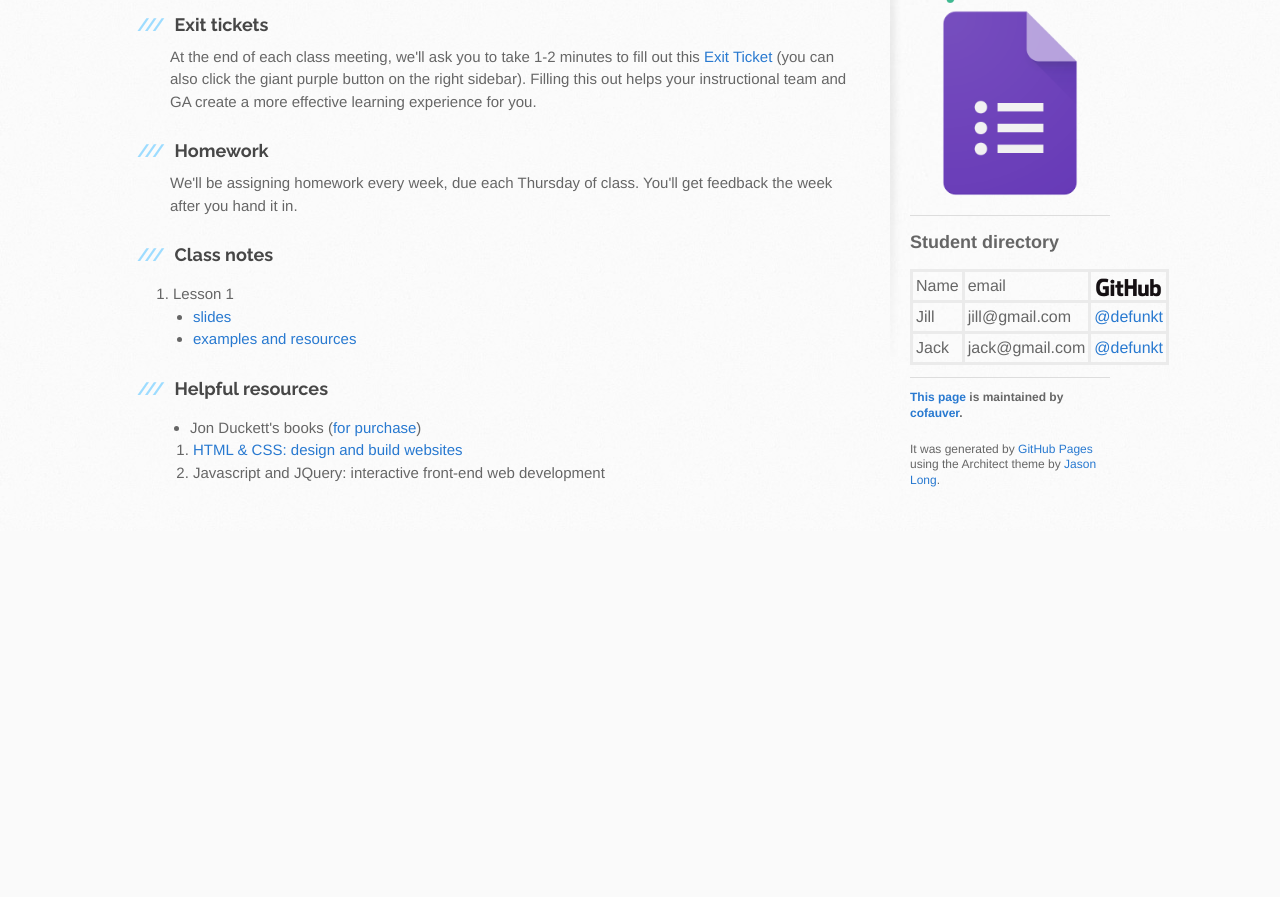
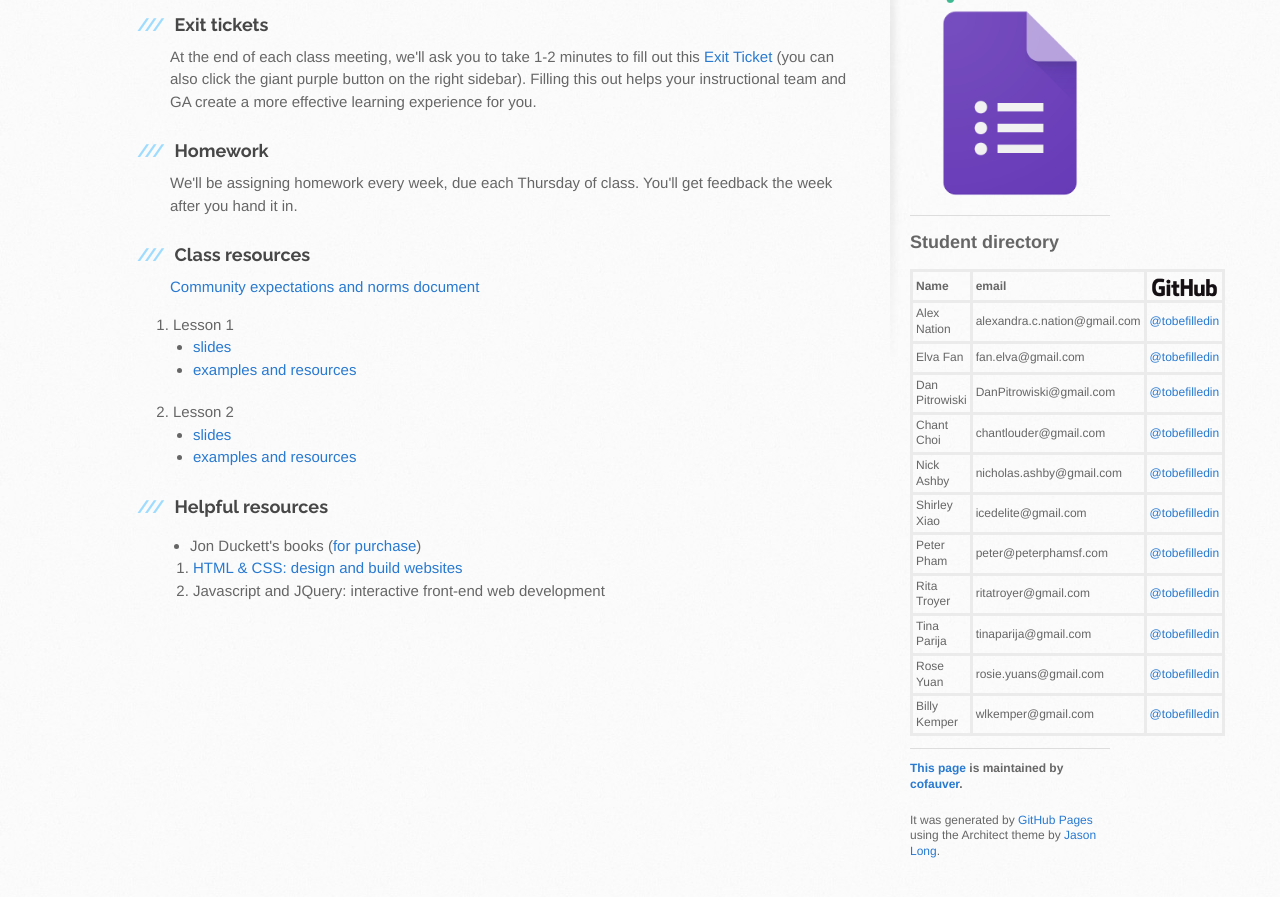
Before and after one commit to cofauver/fewd40, a plain HTML site: page index.html in a window 1280 px wide. Shown: the part 379-1276 px from the top of the page. Before the commit the page ends 910 px from the top, so only its background shows below. Drawn offline with Linux system fonts and the light colour scheme.

Commit message:
adding content from this class as well as necessary materials for the next class

```diff
--- a/index.html
+++ b/index.html
@@ -59,8 +59,9 @@
 
           <h3>
             <a id="support-or-contact" class="anchor" href="#support-or-contact" aria-hidden="true"><span class="octicon octicon-link"></span></a>
-            Class notes
+            Class resources
           </h3>
+          <a href="https://docs.google.com/document/d/1Ru_n8R3IAgrC7jX6YYmjwpcIH90i12ZibHG6y92qF1s/edit">Community expectations and norms document</a>
           <ol>
             <li>Lesson 1
               <ul>
@@ -69,6 +70,16 @@
                 </li>
                 <li>
                   <a href="https://github.com/cofauver/fewd40/tree/master/Lesson%201">examples and resources</a>
+                </li>
+              </ul>
+            </li>
+            <li>Lesson 2
+              <ul>
+                <li>
+                  <a href="https://docs.google.com/presentation/d/1AUuVf3hAFHJ4X3pEVYpzTue7vhggdK6vse4Sz42Up68/edit?usp=sharing">slides</a>
+                </li>
+                <li>
+                  <a href="https://github.com/cofauver/fewd40/tree/master/Lesson%202">examples and resources</a>
                 </li>
               </ul>
             </li>
@@ -112,19 +123,65 @@
           <h2>Student directory</h2>
           <table>
             <tr>
-              <td>Name</td>
-              <td>email</td>
+              <td><strong>Name</strong></td>
+              <td><strong>email</strong></td>
               <td class="github-wordmark"></td>
             </tr>
             <tr>
-              <td>Jill</td>
-              <td>jill@gmail.com</td>
-              <td><a href="https://github.com/defunkt" class="user-mention">@defunkt</a></td>
+              <td>Alex Nation</td>
+              <td>alexandra.c.nation@gmail.com</td>
+              <td><a href="https://github.com/defunkt" class="user-mention">@tobefilledin</a></td>
             </tr>
             <tr>
-              <td>Jack</td>
-              <td>jack@gmail.com</td>
-              <td><a href="https://github.com/defunkt" class="user-mention">@defunkt</a></td>
+              <td>Elva Fan</td>
+              <td> fan.elva@gmail.com</td>
+              <td><a href="https://github.com/defunkt" class="user-mention">@tobefilledin</a></td>
+            </tr>
+            <tr>
+              <td>Dan Pitrowiski</td>
+              <td>DanPitrowiski@gmail.com</td>
+              <td><a href="https://github.com/defunkt" class="user-mention">@tobefilledin</a></td>
+            </tr>
+            <tr>
+              <td>Chant Choi</td>
+              <td>chantlouder@gmail.com</td>
+              <td><a href="https://github.com/defunkt" class="user-mention">@tobefilledin</a></td>
+            </tr>
+            <tr>
+              <td>Nick Ashby</td>
+              <td>nicholas.ashby@gmail.com</td>
+              <td><a href="https://github.com/defunkt" class="user-mention">@tobefilledin</a></td>
+            </tr>
+            <tr>
+              <td>Shirley Xiao</td>
+              <td>icedelite@gmail.com</td>
+              <td><a href="https://github.com/defunkt" class="user-mention">@tobefilledin</a></td>
+            </tr>
+            <tr>
+              <td>Peter Pham</td>
+              <td> peter@peterphamsf.com</td>
+              <td><a href="https://github.com/defunkt" class="user-mention">@tobefilledin</a></td>
+            </tr>
+            <tr>
+              <td>Rita Troyer</td>
+              <td>ritatroyer@gmail.com</td>
+              <td><a href="https://github.com/defunkt" class="user-mention">@tobefilledin</a></td>
+            </tr>
+            <tr>
+              <td>Tina Parija</td>
+              <td>tinaparija@gmail.com</td>
+              <td><a href="https://github.com/defunkt" class="user-mention">@tobefilledin</a></td>
+            </tr>
+
+            <tr>
+              <td>Rose Yuan</td>
+              <td>rosie.yuans@gmail.com</td>
+              <td><a href="https://github.com/defunkt" class="user-mention">@tobefilledin</a></td>
+            </tr>
+            <tr>
+              <td>Billy Kemper</td>
+              <td>wlkemper@gmail.com</td>
+              <td><a href="https://github.com/defunkt" class="user-mention">@tobefilledin</a></td>
             </tr>
           </table>
 
--- a/stylesheets/custom.css
+++ b/stylesheets/custom.css
@@ -28,6 +28,6 @@
   	border-color: white;
 }
 
-table {
-	font-size: 16px;
+.table-headers{
+	font-weight: 500;
 }
--- a/stylesheets/stylesheet.css
+++ b/stylesheets/stylesheet.css
@@ -596,6 +596,7 @@ th {
 }
 
 td {
+  font-size: 12px;
   font-weight: 300;
   border: 3px solid #ebebeb;
   height: 22px;
```
